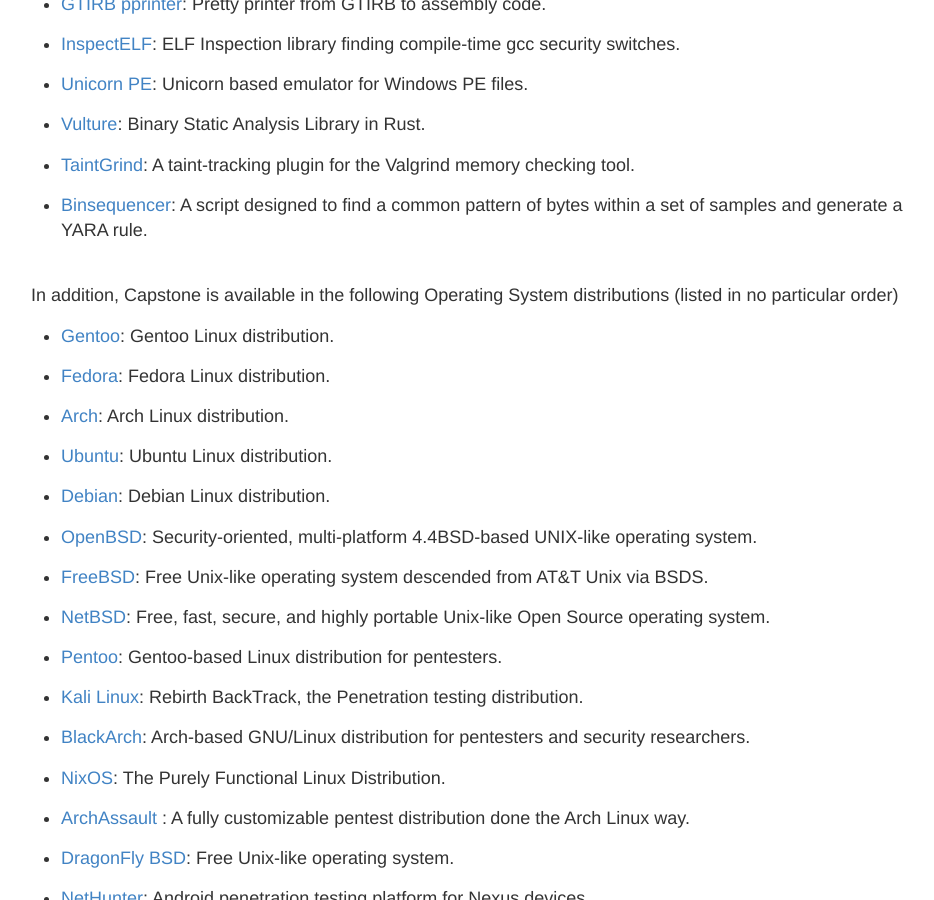
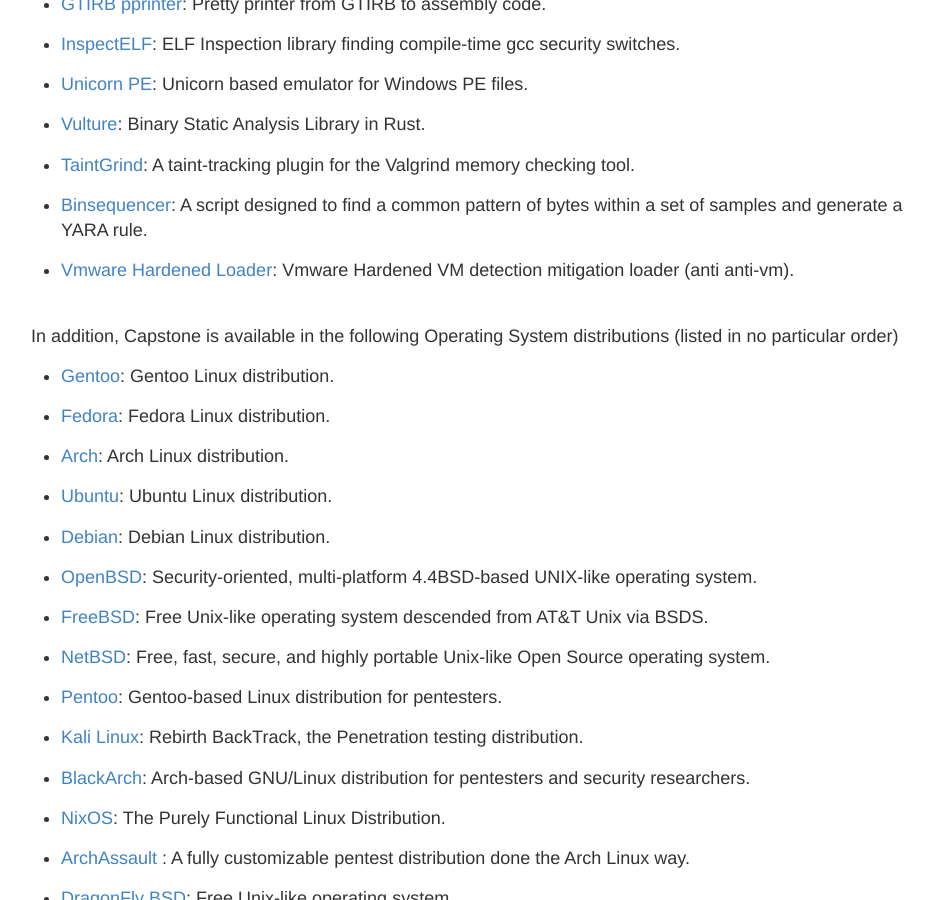
Before and after one commit to capstone-engine/capstone-engine.github.io, a Jekyll site: the page built from showcase.md, in a window 1280 px wide and 900 px high, scrolled down 17482 px. Shown: the whole window, without its empty margins (169-1103 px from the left). Built offline with Jekyll 4.4.1, drawn with Linux system fonts in a browser that asks for light colours; some of the changed lines change nothing that is shown.

Commit message:
showcase

```diff
--- a/showcase.md
+++ b/showcase.md
@@ -5,7 +5,7 @@
 
 ## Showcase
 
-In our knowledge, Capstone has been used by **421** following products (listed in no particular order).
+In our knowledge, Capstone has been used by **422** following products (listed in no particular order).
 
 - [Unicorn](http://www.unicorn-engine.org): Lightweight multi-arch, multi-platform CPU emulator framework.
 
@@ -847,6 +847,9 @@
 
 - [Binsequencer](https://github.com/karttoon/binsequencer): A script designed to find a common pattern of bytes within a set of samples and generate a YARA rule.
 
+- [Vmware Hardened Loader](https://github.com/hzqst/VmwareHardenedLoader): Vmware Hardened VM detection mitigation loader (anti anti-vm).
+
+
 <br>
 In addition, Capstone is available in the following Operating System distributions (listed in no particular order)
 
```
